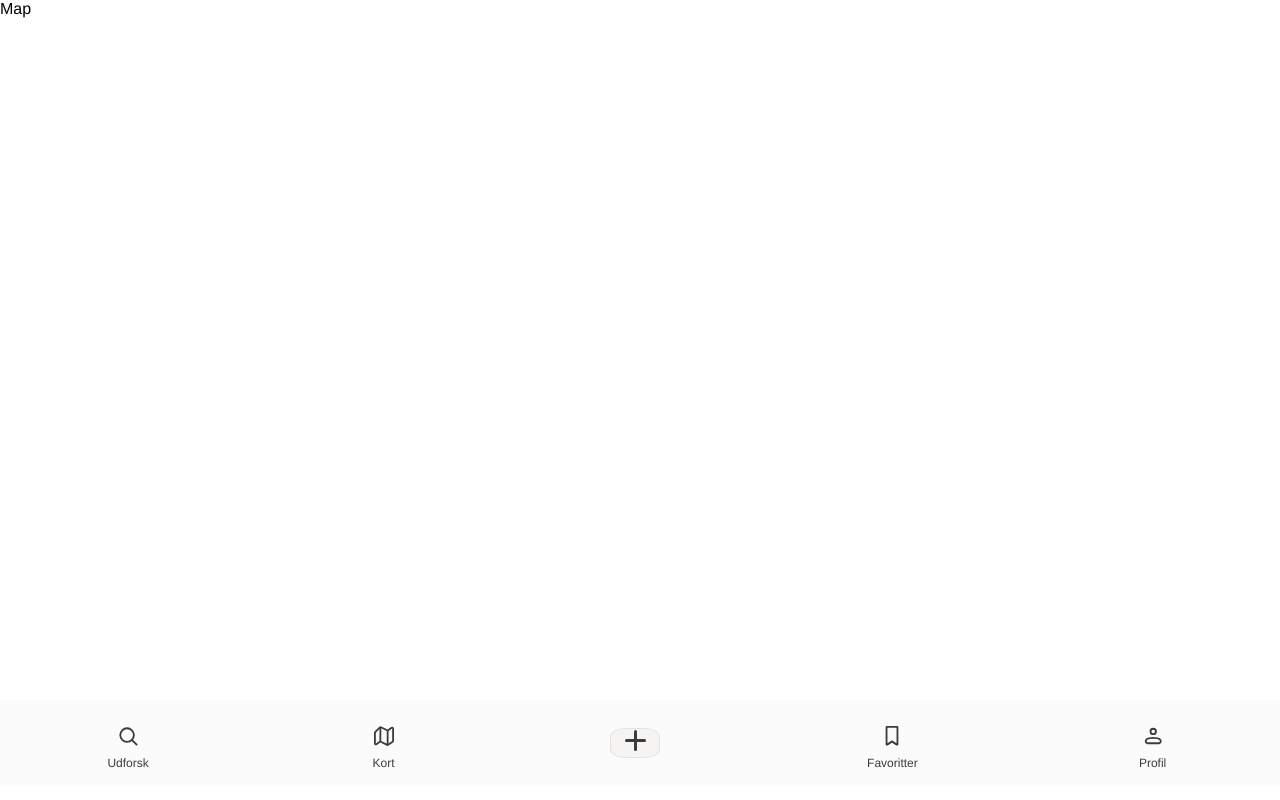
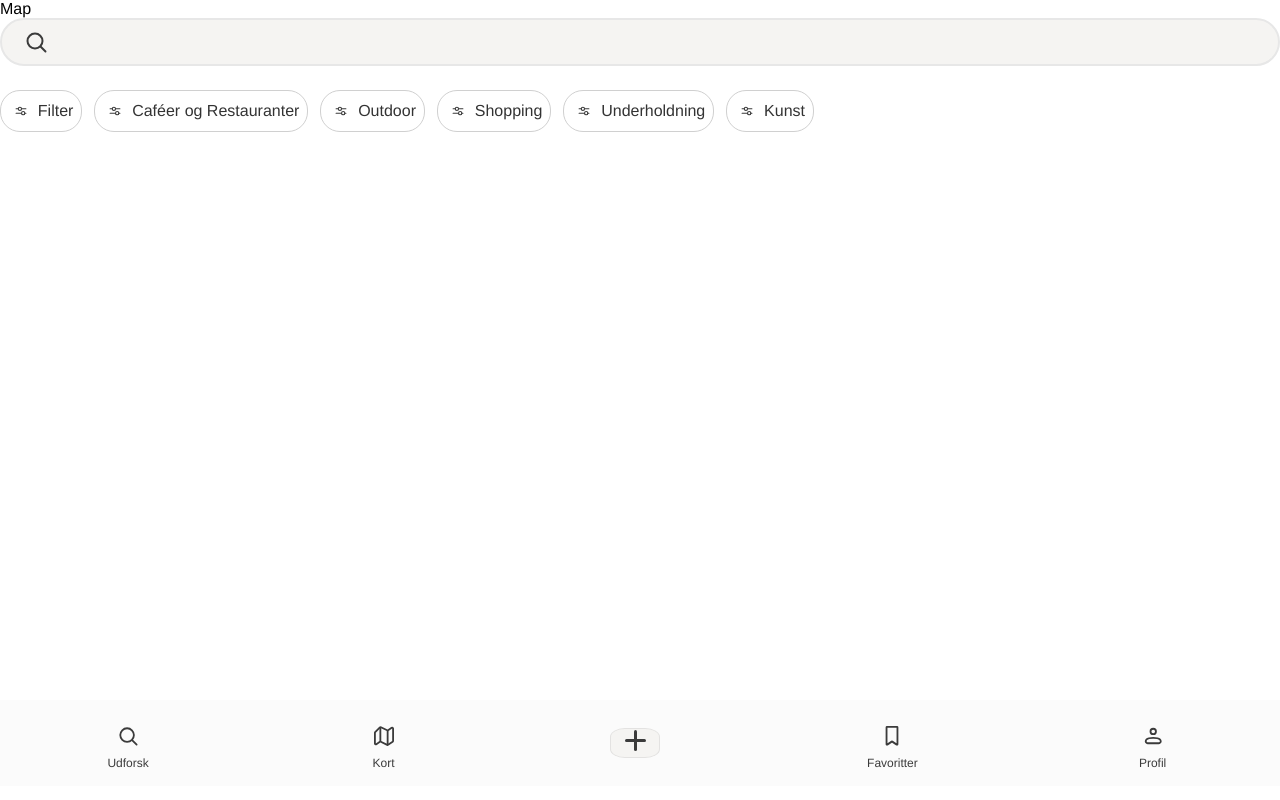
Before and after one commit to mamelishah/gemly-project-webapplication, a React (Vite) app: page /gemly-project-webapplication/map in a window 1280 px wide. Built offline with nearby package versions, Linux system fonts and the light colour scheme.

Commit message:
bygget categori bobble komponenter og lavet til slide i map page og indsat seachbar i map page

```diff
--- /dev/null
+++ b/src/components/ui/button/CategoryButton.css
@@ -0,0 +1,22 @@
+.category-button {
+  display: flex;
+  align-items: center;
+  gap: 0.3rem;
+  padding: 0.5rem 0.5rem;
+  border: 1px solid #d0d0d0;
+  background-color: white;
+  border-radius: 20px;
+}
+
+.category-icon {
+  width: 24px;
+  height: 24px;
+}
+
+.category-button h5 {
+  margin: 0;
+  font-size: 16px;
+  color: #333;
+  font-weight: 500;
+  white-space: nowrap;
+}
--- /dev/null
+++ b/src/components/ui/button/CategoryButton.tsx
@@ -0,0 +1,12 @@
+import "./CategoryButton.css"
+
+function CategoryButton({ icon, title }) {
+  return (
+    <div className="category-button">
+      <img src={icon} alt={title} className="category-icon" />
+      <h5>{title}</h5>
+    </div>
+  );
+}
+
+export default CategoryButton;
--- a/src/pages/Map.css
+++ b/src/pages/Map.css
@@ -0,0 +1,25 @@
+.map-container {
+  width: 100%;
+  height: 100vh;
+  overflow-y: auto;
+  padding: 16px;
+  box-sizing: border-box;
+}
+
+.category-button-container {
+  display: flex;
+  gap: 12px;
+  overflow-x: auto;
+  width: 100%;
+  padding: 12px 0;
+  margin: 12px -16px;
+  padding-left: 16px;
+  padding-right: 16px;
+  flex-wrap: nowrap;
+  scroll-behavior: smooth;
+  box-sizing: border-box;
+}
+
+.category-button-container > button {
+  flex-shrink: 0;
+}
--- a/src/pages/Map.tsx
+++ b/src/pages/Map.tsx
@@ -1,11 +1,25 @@
 import React from "react";
 import BottomNavigationBar from "../components/ui/layout/bottom-navigation-bar/BottomNavigationBar";
+import CategoryButton from "../components/ui/button/CategoryButton";
+import FilterIcon from "../assets/icons/navigation/filter-icon.svg";
+import "./Map.css";
+import SearchBar from "../components/ui/input/SearchBar";
 
 function Map() {
   return (
     <div >
       <div>Map</div>
-
+      <div>
+        <SearchBar />
+      </div>
+      <div className="category-button-container">
+        <CategoryButton icon={FilterIcon} title="Filter" />
+        <CategoryButton icon={FilterIcon} title="Caféer og Restauranter" />
+        <CategoryButton icon={FilterIcon} title="Outdoor" />
+        <CategoryButton icon={FilterIcon} title="Shopping" />
+        <CategoryButton icon={FilterIcon} title="Underholdning" />
+        <CategoryButton icon={FilterIcon} title="Kunst" />
+      </div>
       <BottomNavigationBar />
     </div>
   );
```
